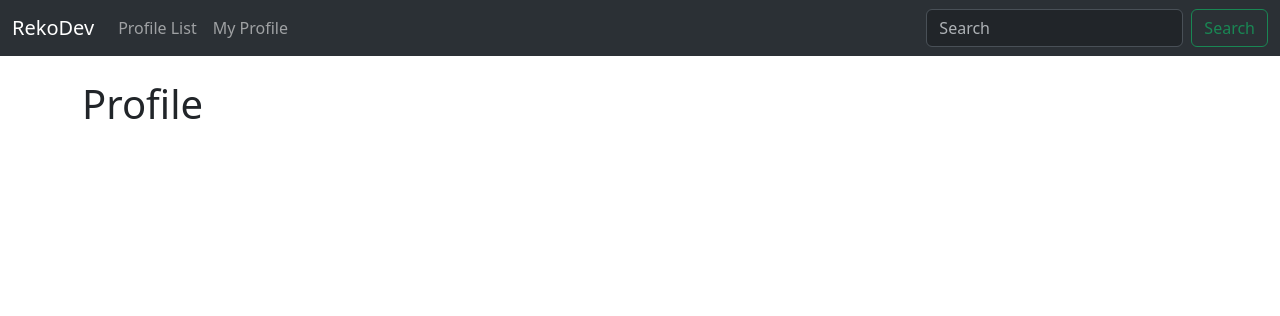
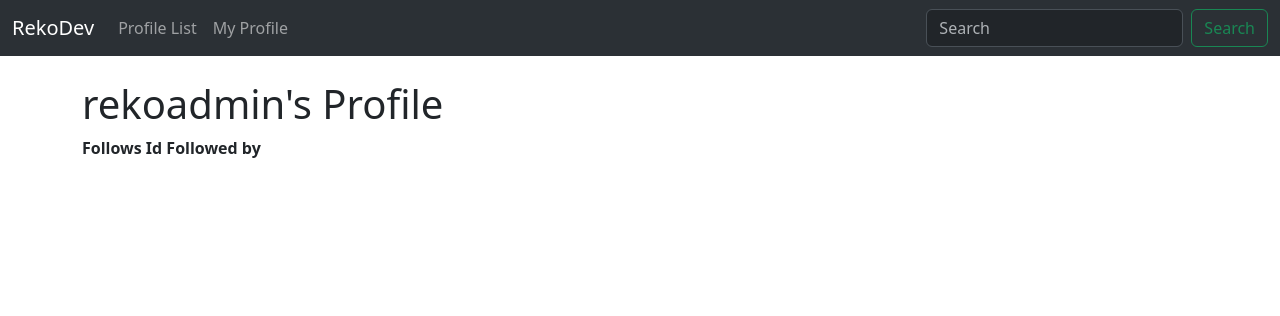
Before and after one commit to MrDaPoyo/reko, a Django app: page /profile/1 in a window 1280 px wide. Shown: the top 316 px of the page. Run offline with Django 5.2, Linux system fonts and the light colour scheme; a user stored in the database is signed in; data comes from the database, SQL or seed files in the repository.

Commit message:
Update profile template to display user's profile information

```diff
--- a/reko/social/reko/templates/profile.html
+++ b/reko/social/reko/templates/profile.html
@@ -2,6 +2,13 @@
 
 {% block content %}
 
-<h1>Profile</h1>
+{% if profile %}
+
+<h1>{{ profile.user.username }}'s Profile</h1>
+
+<strong>Follows</strong>
+<strong>Id Followed by</strong>
+
+{% endif %}
 
 {% endblock %}
```
